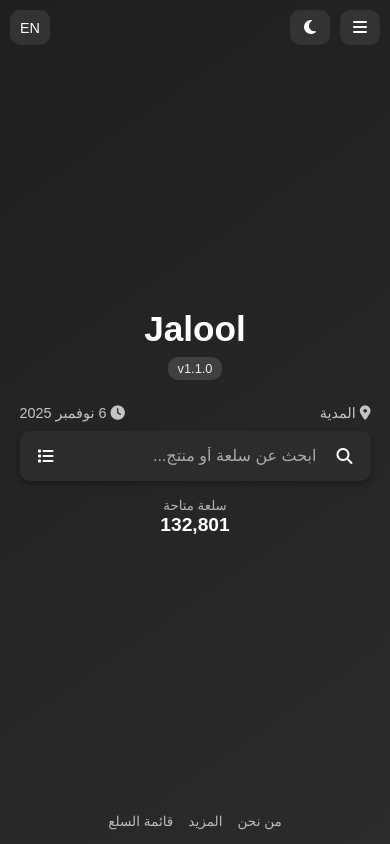
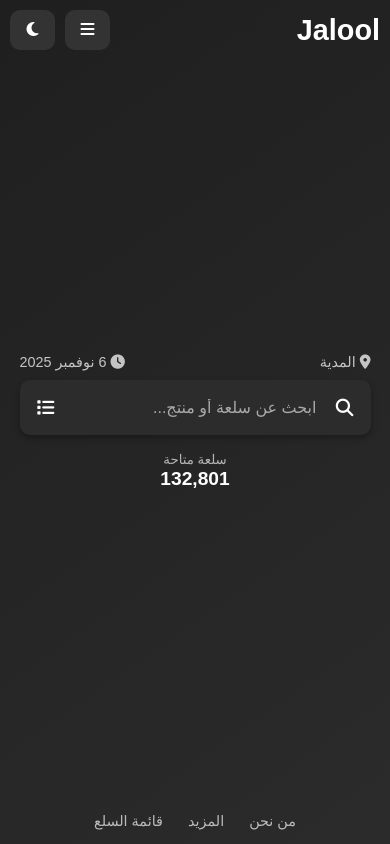
Before and after one commit to benyaknadal/pro3, a plain HTML site: page index.html in a window 390 px wide. Drawn offline with Linux system fonts and the light colour scheme.

Commit message:
Update index.html

```diff
--- a/index.html
+++ b/index.html
@@ -4,10 +4,8 @@
   <meta charset="UTF-8" />
   <meta name="viewport" content="width=device-width, initial-scale=1.0" />
   <title>Jalool</title>
-  <link
-    rel="stylesheet"
-    href="https://cdnjs.cloudflare.com/ajax/libs/font-awesome/6.7.2/css/all.min.css"
-  />
+  <link rel="stylesheet"
+    href="https://cdnjs.cloudflare.com/ajax/libs/font-awesome/6.7.2/css/all.min.css" />
   <style>
     :root {
       --orange: #ff6a00;
@@ -47,7 +45,7 @@
       z-index: 10;
     }
 
-    .left-buttons, .right-buttons {
+    .right-buttons {
       display: flex;
       gap: 10px;
       align-items: center;
@@ -70,10 +68,16 @@
       color: var(--orange);
     }
 
-    #langBtn {
-      width: auto;
-      padding: 0 12px;
-      font-size: 0.9rem;
+    /* الشعار */
+    .logo {
+      text-align: center;
+      margin-bottom: 25px;
+    }
+
+    .logo h1 {
+      font-size: 3.5rem;
+      font-weight: bold;
+      color: #fff;
     }
 
     /* معلومات فوق محرك البحث */
@@ -86,35 +90,6 @@
       font-size: 0.9rem;
       color: #d6d6d6;
       margin-bottom: 10px;
-      opacity: 0.9;
-      flex-wrap: wrap;
-      text-align: center;
-    }
-
-    /* الشعار */
-    .logo {
-      display: flex;
-      flex-direction: column;
-      align-items: center;
-      justify-content: center;
-      margin-bottom: 25px;
-      padding: 0 10px;
-      text-align: center;
-    }
-
-    .logo h1 {
-      font-size: 3rem;
-      font-weight: bold;
-      color: #fff;
-    }
-
-    .version {
-      background-color: #444;
-      color: #fff;
-      border-radius: 10px;
-      padding: 4px 10px;
-      font-size: 0.8rem;
-      margin-top: 8px;
       opacity: 0.9;
     }
 
@@ -145,7 +120,6 @@
       color: #fff;
       font-size: 1rem;
       padding: 0 10px;
-      min-width: 0;
     }
 
     .search-box input::placeholder {
@@ -165,7 +139,6 @@
       justify-content: center;
       border-radius: 8px;
       transition: background-color 0.3s, color 0.3s;
-      flex-shrink: 0;
     }
 
     .search-box button:hover {
@@ -207,8 +180,6 @@
       gap: 25px;
       font-size: 0.9rem;
       color: #ccc;
-      flex-wrap: wrap;
-      justify-content: center;
     }
 
     .bottom-links a {
@@ -221,52 +192,52 @@
       color: var(--orange);
     }
 
-    /* تحسين العرض على الشاشات الصغيرة */
-    @media (max-width: 600px) {
-      .logo h1 {
-        font-size: 2.2rem;
+    /* 🔸 تنسيق الهاتف */
+    @media (max-width: 768px) {
+      header {
+        justify-content: space-between;
       }
 
-      .search-box {
-        height: 50px;
+      .logo {
+        position: static;
+        margin: 0;
       }
 
-      .search-box button {
-        width: 36px;
-        height: 36px;
-        font-size: 1rem;
+      header .logo h1 {
+        font-size: 1.8rem;
       }
 
-      header button {
-        width: 40px;
-        height: 35px;
+      .desktop-logo {
+        display: none;
       }
 
-      #langBtn {
-        padding: 0 10px;
+      .mobile-logo {
+        display: block;
+        font-size: 1.8rem;
+        font-weight: bold;
       }
+    }
 
-      .bottom-links {
-        gap: 15px;
-        font-size: 0.85rem;
+    /* 🔹 للحاسوب */
+    @media (min-width: 769px) {
+      .mobile-logo {
+        display: none;
       }
     }
   </style>
 </head>
+
 <body>
   <header>
+    <h1 class="mobile-logo">Jalool</h1>
     <div class="right-buttons">
       <button title="القائمة"><i class="fa-solid fa-bars"></i></button>
       <button title="تغيير الوضع"><i class="fa-solid fa-moon"></i></button>
     </div>
-    <div class="left-buttons">
-      <button id="langBtn" title="اللغة">EN</button>
-    </div>
   </header>
 
-  <div class="logo">
+  <div class="logo desktop-logo">
     <h1>Jalool</h1>
-    <div class="version">v1.1.0</div>
   </div>
 
   <div class="search-info">
```
